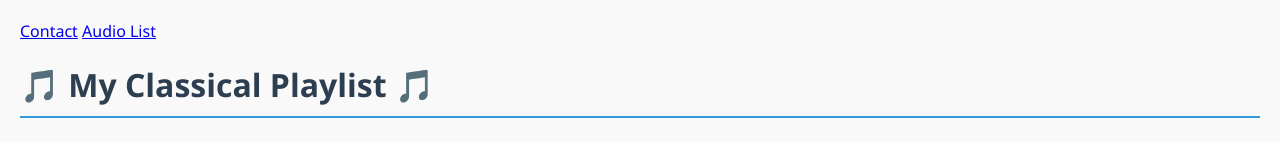
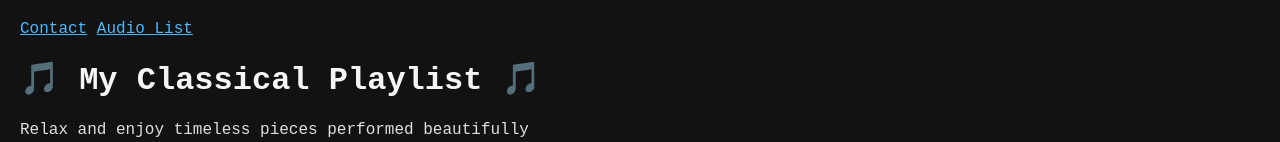
Before and after one commit to so-ellie/WebDevCourse_HW, a plain HTML site: page 01_HW/playlist.html in a window 1280 px wide. Shown: the top 142 px of the page. Drawn offline with Linux system fonts and the light colour scheme.

Commit message:
change of style in playlist.html

```diff
--- a/01_HW/playlist.html
+++ b/01_HW/playlist.html
@@ -5,7 +5,7 @@
     <title>Music Table</title>
     <!--link rel="stylesheet" href="playlist.css" /-->
 
-    <link rel="stylesheet" href="SKINS/modern.css" />
+    <link rel="stylesheet" href="SKINS/dark.css" />
   </head>
   <body>
     <!-- Top nav -->
```
